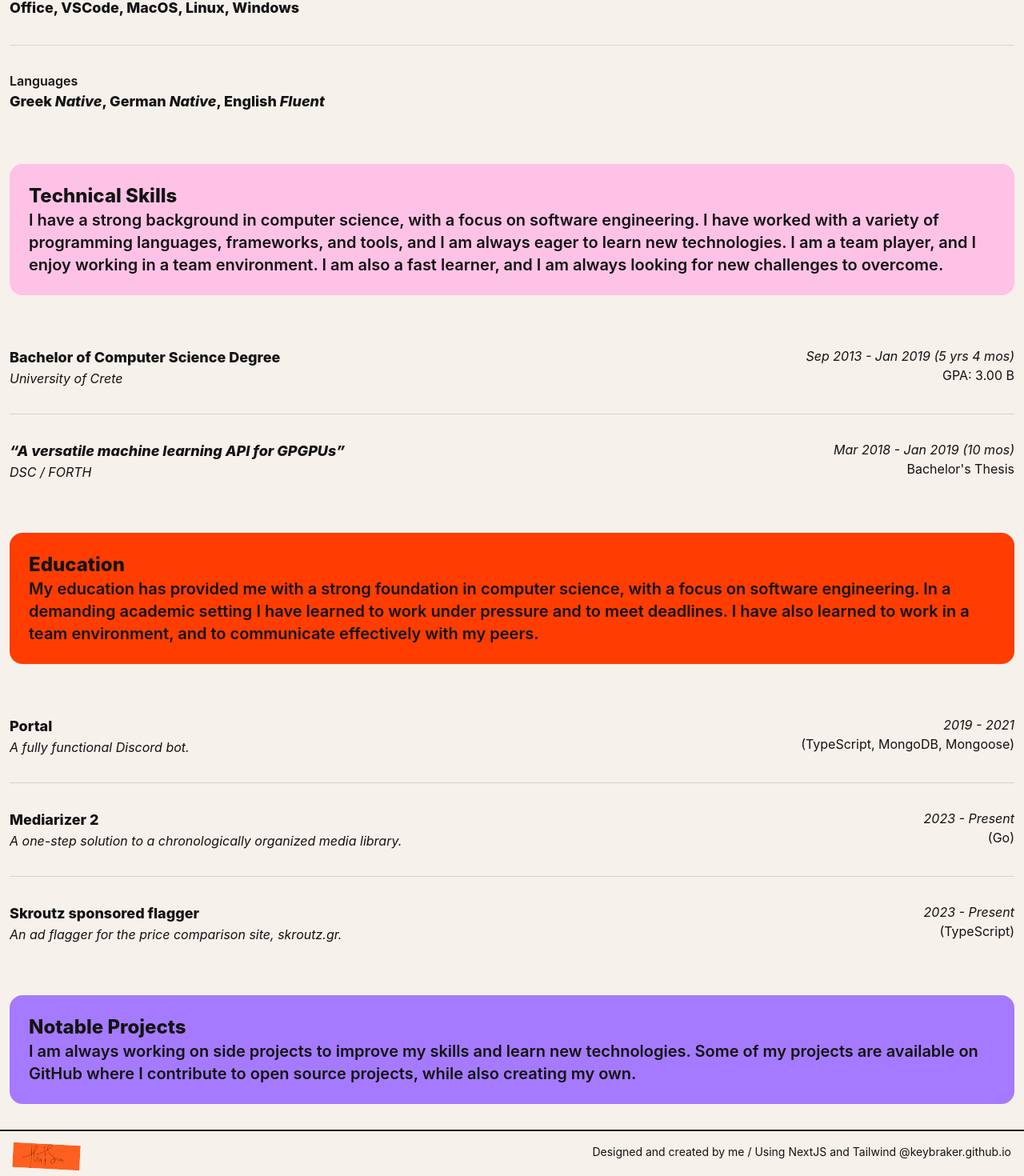
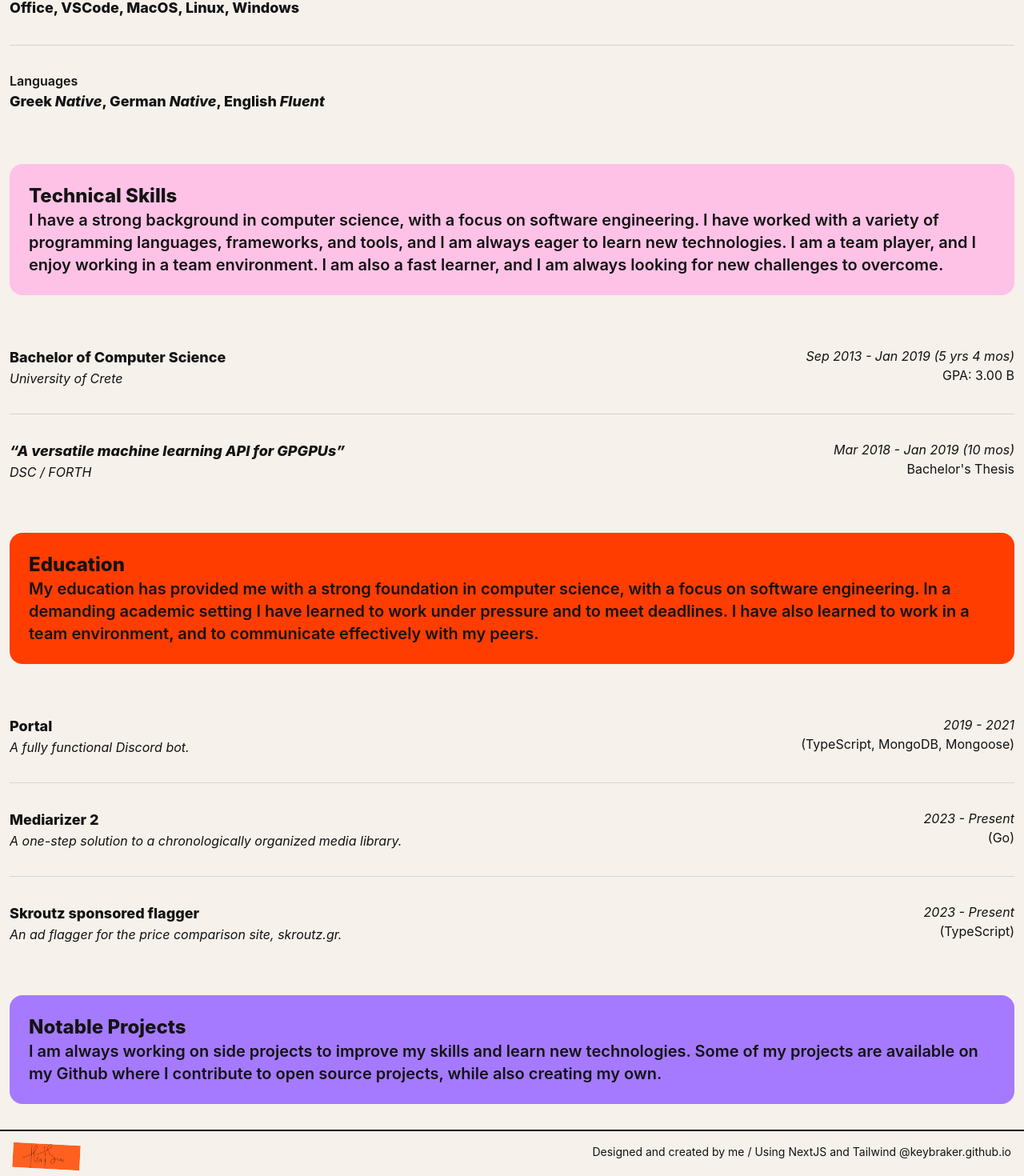
Before and after one commit to keybraker/keybraker.github.io, a Next.js app: page / in a window 1280 px wide. Shown: the part 2594-4064 px from the top of the page at 80% size. Built offline with nearby package versions, Linux system fonts and the light colour scheme.

Commit message:
Minor design and functional updates

```diff
--- a/src/abilities/education.tsx
+++ b/src/abilities/education.tsx
@@ -7,7 +7,7 @@ const education: ShowcaseType[] = [
     start: "Sep 2013",
     end: "Jan 2019",
     periodInMonths: getPeriodBetween(new Date("2013-09-01"), new Date("2019-01-01")),
-    title: "Bachelor of Computer Science Degree",
+    title: "Bachelor of Computer Science",
     info: '<a href="https://www.csd.uoc.gr/CSD/index.jsp?lang=en" rel="noopener noreferrer" target="_blank" class="hover:underline">University of Crete</a>',
     position: "GPA: 3.00 B",
   },
--- a/src/abilities/footer.tsx
+++ b/src/abilities/footer.tsx
@@ -11,7 +11,7 @@ export default function Footer() {
           src={signature}
           alt="signature"
           width={84}
-          className="antialiased bg-tsiakkas-electric-orange dark:bg-tsiakkas-electric-yellow  transform rotate-3" // Add transform and rotate-3 classes
+          className="subpixel-antialiased bg-tsiakkas-electric-orange dark:bg-tsiakkas-electric-yellow transform rotate-3"
         />
         <a rel="noopener noreferrer" target="_blank" href={repo}>
           <div className="flex flex-wrap gap-2 hover:underline text-tsiakkas-dark dark:text-tsiakkas-light text-sm">
--- a/src/abilities/skills.tsx
+++ b/src/abilities/skills.tsx
@@ -4,7 +4,7 @@ import { SkillType } from "@/types/skill";
 const skills: SkillType[] = [
   {
     category: "Programming Languages",
-    qualifications: ["C", "C++", "Go", "Java"],
+    qualifications: ["C", "C++", "Go"],
   },
   {
     category: "Scripting Languages",
--- a/src/components/category.tsx
+++ b/src/components/category.tsx
@@ -8,8 +8,8 @@ export default function Category(props: CategoryProps) {
   return (
     <section className={`eq:sticky eq:top-[98px] w-full eq:min-w-[400px] eq:w-fit eq:min-h-[240px] eq:ml-16 p-6 rounded-2xl text-tsiakkas-dark ${props.colour}`}>
       <div className="text-2xl font-extrabold leading-100 brief-title block eq:hidden">{props.title}</div>
-      <span className="text-xl font-semibold">{props.description}</span>
-      {/* <div className="absolute bottom-[-10px] right-0 h-full font-bold leading-100 lg:flex rotate-90 text-verge-cyan">{title}</div> */}
+      <div className="text-xl font-semibold" dangerouslySetInnerHTML={{ __html: props.description }}></div>
+      {/* <div className="absolute bottom-[-10px] right-0 h-full font-bold leading-100 eq:flex rotate-90 text-verge-cyan">{title}</div> */}
       <div className="absolute h-full w-full left-[-215px] top-[-180px] -z-10 hidden rotate-[270deg] text-xl font-extrabold leading-100 eq:flex text-tsiakkas-dark dark:text-tsiakkas-light brief-title">{props.title}</div>
     </section>
   );
--- a/src/components/skillListings.tsx
+++ b/src/components/skillListings.tsx
@@ -11,7 +11,7 @@ function SkillListing({ skill, last }: { skill: SkillType; last: boolean }) {
           ></div>
           {skill?.technologies ? (
             <div
-              className="content  font-extrabold text-lg "
+              className="content font-extrabold text-lg"
               dangerouslySetInnerHTML={{
                 __html: `[${skill.technologies.join(", ")}]`,
               }}
@@ -22,7 +22,7 @@ function SkillListing({ skill, last }: { skill: SkillType; last: boolean }) {
         </div>
         {skill?.qualifications ? (
           <div
-            className="content  font-extrabold text-lg "
+            className="content font-extrabold text-lg"
             dangerouslySetInnerHTML={{
               __html: skill.qualifications.join(", "),
             }}
--- a/src/pages/index.tsx
+++ b/src/pages/index.tsx
@@ -26,7 +26,7 @@ const categories: CategoryProps[] = [
   },
   {
     title: "Notable Projects",
-    description: "I am always working on side projects to improve my skills and learn new technologies. Some of my projects are available on GitHub where I contribute to open source projects, while also creating my own.",
+    description: "I am always working on side projects to improve my skills and learn new technologies. Some of my projects are available on my <a href=\"https://github.com/keybraker\" rel=\"noopener noreferrer\" target=\"_blank\" class=\"hover:underline\">Github</a> where I contribute to open source projects, while also creating my own.",
     colour: "bg-verge-purple",
   },
 ];
```
